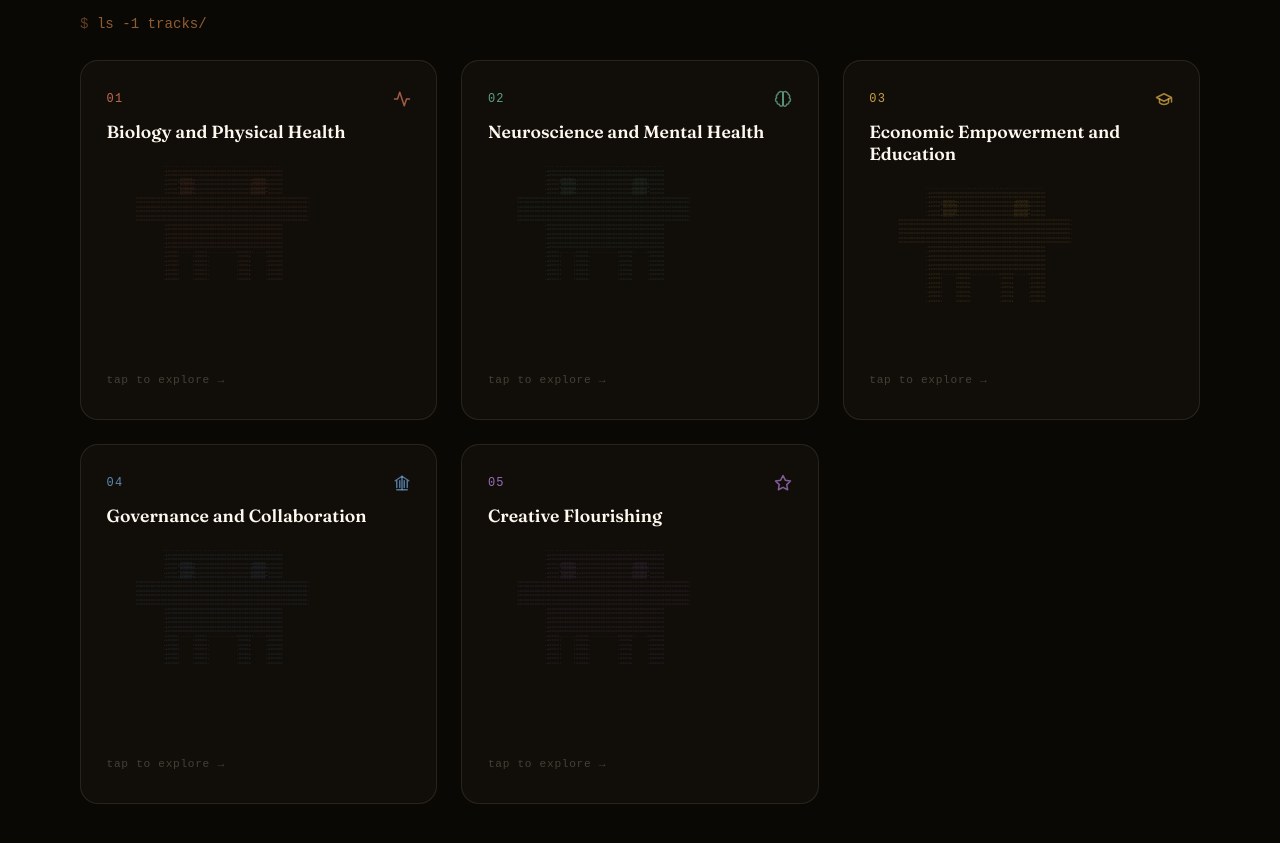
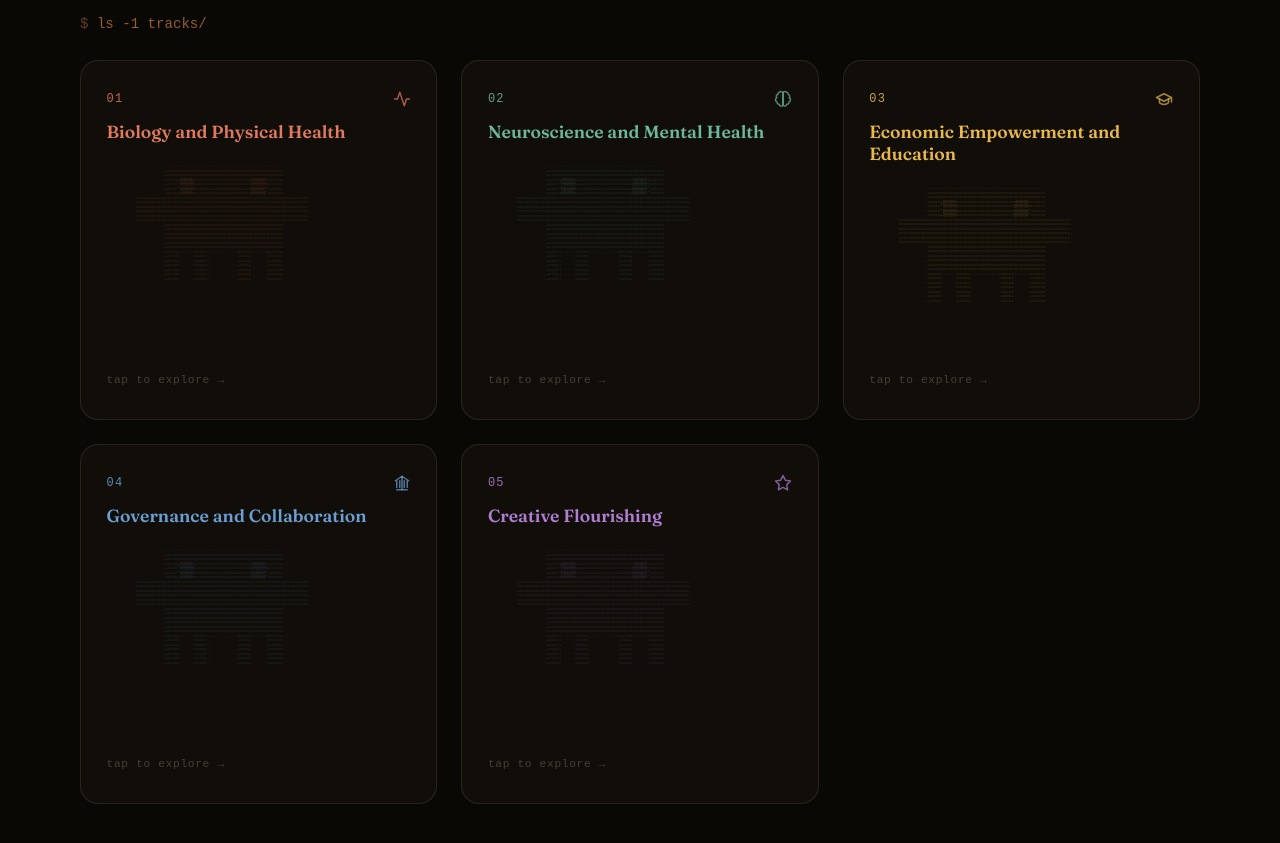
Before and after one commit to CBC-Mcgill/CBC-website, a Next.js app: page /hackathon in a window 1280 px wide. Shown: the part 2080-2923 px from the top of the page. Built offline with nearby package versions, Linux system fonts and the light colour scheme.

Commit message:
coloring the track name

```diff
--- a/app/styles/hackathon.css
+++ b/app/styles/hackathon.css
@@ -1024,7 +1024,7 @@
 .hack-track-name {
   font-family: var(--font-display);
   font-size: 1.1rem;
-  color: #fff8ef;
+  color: rgba(var(--track-r, var(--accent-r)), var(--track-g, var(--accent-g)), var(--track-b, var(--accent-b)), 1);
   font-weight: 600;
   margin: 0;
   line-height: 1.25;
```
